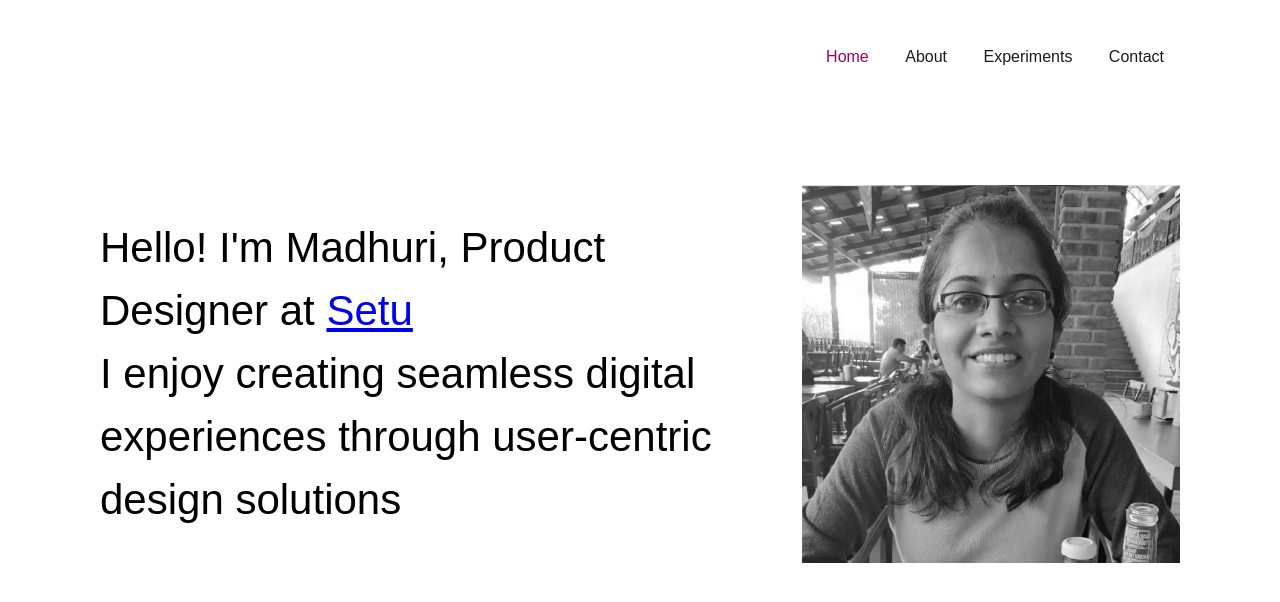
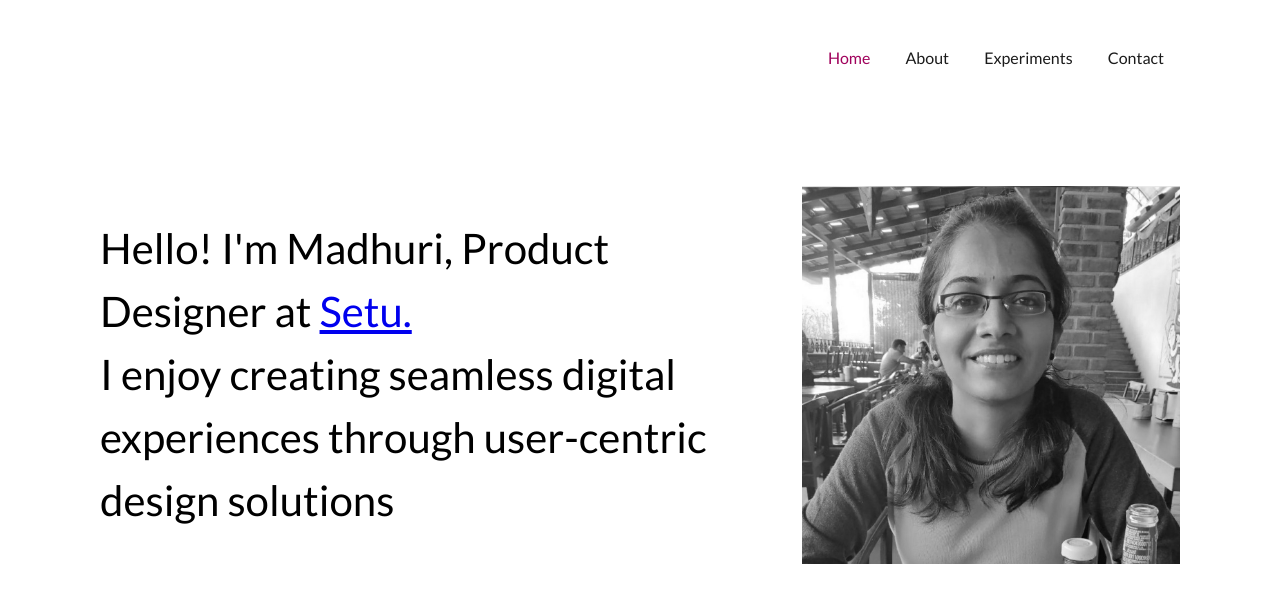
Before and after one commit to madhuri031996/madhuri-website, a plain HTML site: page index.html in a window 1280 px wide. Drawn offline with Linux system fonts and the light colour scheme.

Commit message:
add new font family

```diff
--- a/index.html
+++ b/index.html
@@ -20,12 +20,12 @@
         <div>
             <div class="intro-content">
                 <p> Hello! I'm Madhuri, Product Designer at <span class="highlight"><a
-                            href="https://setu.co/">Setu</a></span><br>I enjoy creating seamless digital experiences
+                            href="https://setu.co/" target="_blank">Setu.</a></span><br>I enjoy creating seamless digital experiences
                     through user-centric design solutions
                 </p>
             </div>
         </div>
-        <img class="profile-image" src="./images/profile.jpg">
+        <img class="profile-image" src="./assets/images/profile.jpg">
     </div>
 </body>
 
--- a/style.css
+++ b/style.css
@@ -1,5 +1,17 @@
+@font-face {
+    font-family : "Lato";
+    src         : url("./assets/fonts/Lato-Regular.ttf") format("truetype");
+    font-weight : 400;
+}
+
+@font-face {
+    font-family : "Lato";
+    src         : url("./assets/fonts/Lato-Bold.ttf") format("truetype");
+    font-weight : 700;
+}
+
 body {
-    font-family: "Calibre", sans-serif;
+    font-family: "Lato", sans-serif;
     max-width: 1080px;
     margin: 0 auto;
 }
```
Also changed, not shown: assets/fonts/Lato-Black.ttf (added), assets/fonts/Lato-BlackItalic.ttf (added), assets/fonts/Lato-Bold.ttf (added), assets/fonts/Lato-BoldItalic.ttf (added), assets/fonts/Lato-Italic.ttf (added), assets/fonts/Lato-Light.ttf (added), assets/fonts/Lato-LightItalic.ttf (added), assets/fonts/Lato-Regular.ttf (added), assets/fonts/Lato-Thin.ttf (added), assets/fonts/Lato-ThinItalic.ttf (added), assets/images/profile.jpg (renamed from images/profile.jpg), 2 other files.
